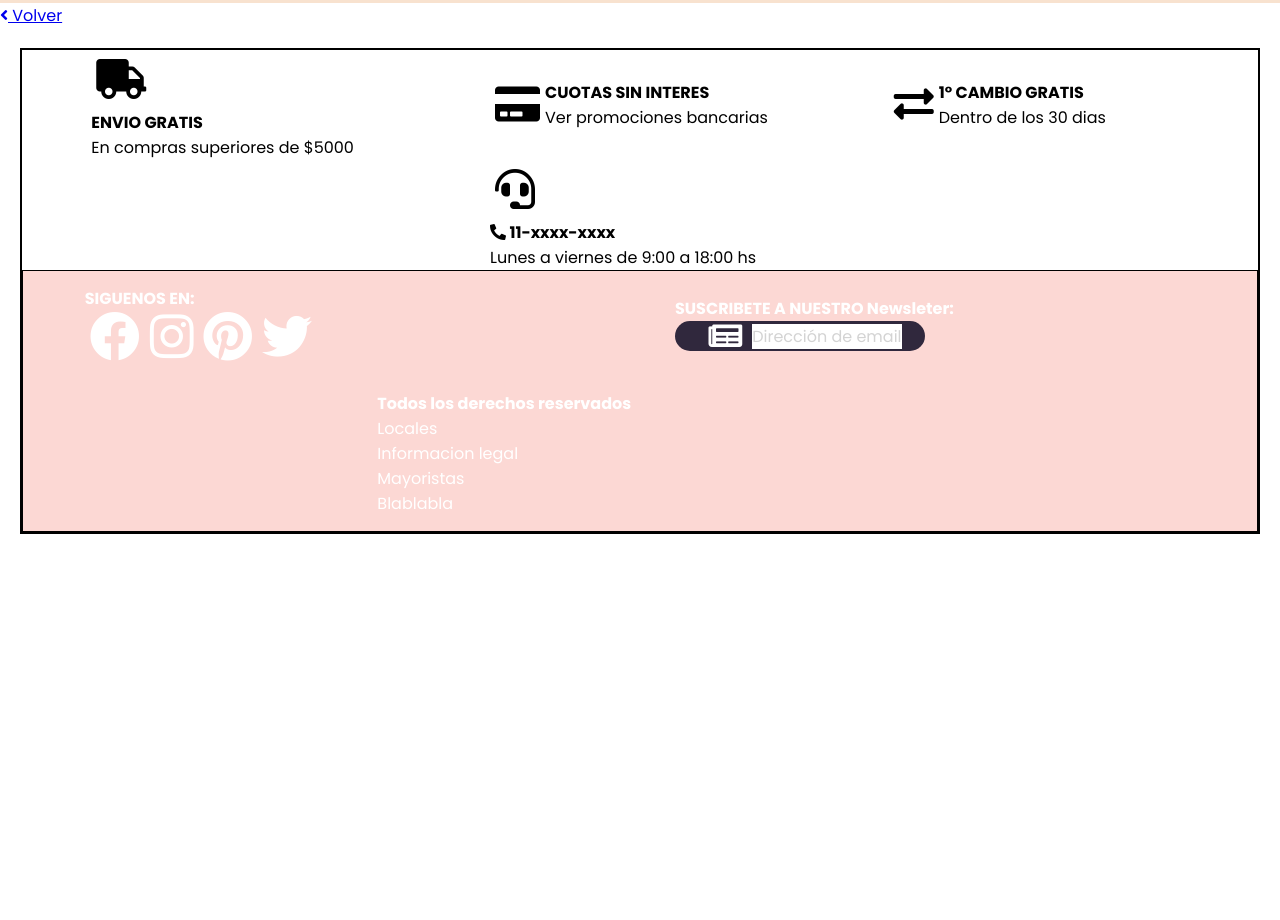
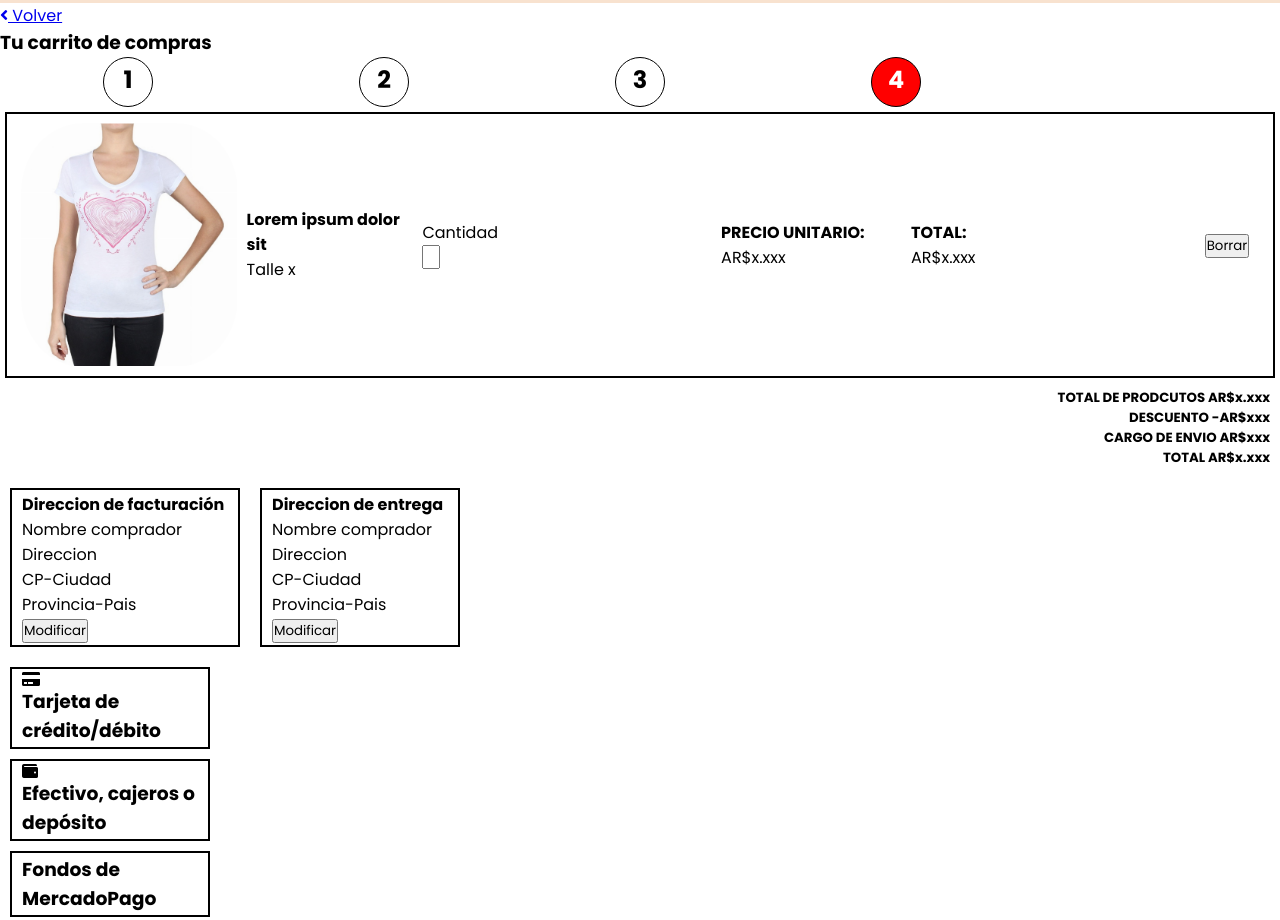
Before and after one commit to lean9ema/G12_LSKV_FC_, a website: page views/productCart4.html in a window 1280 px wide. Shown: the part 100-1020 px from the top of the page. Before the commit the page ends 800 px from the top, so only its background shows below. Drawn offline with Linux system fonts and the light colour scheme; files that its build step writes are made by us from their sources; a web font is replaced by a local one.

Commit message:
Lean-Termine de armar la estructura de los elementos del carrito 4

```diff
--- a/public/css/productCart4.css
+++ b/public/css/productCart4.css
@@ -183,7 +183,89 @@ footer{
 
 
 
-/* Detalle de producto */
+/* carrito 4 */
+main section .paso{
+    width: 80%;
+    display: flex;
+    flex-wrap: wrap;
+    justify-content: space-around;
+}
+ main section .paso h2{
+     text-align: center ;
+    width: 50px;
+    height: 50px;
+     border-radius: 50%;
+     -moz-border-radius: 50%;
+     -webkit-border-radius: 50%;
+     border: 1px solid black ;
+     padding-top: 4px;
+ }
+
+ main section .paso .pasoCuatro{
+     background-color: red;
+     color: #fff;
+ }
+
+ main section.det-compra {
+     border: 2px solid black;
+     display: flex;
+     flex-wrap: wrap;
+     flex-direction: column;
+     align-items: center;
+     margin: 5px;
+ }
+ main section.det-compra img{
+    width: 100%;
+    height: 100%;
+    margin: auto;
+    padding: 4%;
+    border-radius: 30%;
+ }
+ main section.det-compra .imagen-prod{
+     display: flex;
+     flex-wrap: nowrap;
+     align-items: center;
+     flex-grow: 1;
+ }
+ main section.det-compra article.detalle-prod{
+    display: flex;
+     flex-wrap: wrap;
+     flex-direction: column;
+     align-items: center;
+ }
+ main section.det-compra form label input{
+     display: flex;
+     flex-wrap: wrap;
+     flex-direction: column;
+     width: 10%;
+
+ }
+
+.total{
+    margin: 10px;
+    text-align: end;
+ }
+
+
+ main article.adress div{
+     margin: 10px;
+     padding: 2px 10px;
+     border: 2px solid black;
+     width: 200px;
+ }
+
+ main article.adress div.facturacion{
+    width: 230px;
+}
+
+main article.pago div{
+    margin: 10px;
+    padding: 2px 10px;
+    border: 2px solid black;
+    width: 200px;
+    display: flex;
+    flex-wrap: wrap;
+}
 
 
 
@@ -216,6 +298,28 @@ footer{
     .footer-Buttom article{
         width: 45%
     }
+    /*carrito 4*/
+    main section.det-compra{
+        flex-direction: row;
+        align-items: center;
+        justify-content: space-between;
+    }
+    main section.det-compra article{
+        margin: 0 5px;
+        width: 30%;
+    }
+    main section.det-compra article.boton{
+        width: 10%;
+        text-align: left;
+    }
+    main section.det-compra .detalle-prod/*,.precio*/{
+        flex-grow: 0.5;
+    }
+
+    main article.adress{
+        display: flex;
+        flex-wrap: wrap;
+    }
 
 }
 
@@ -246,5 +350,27 @@ footer{
     div.login-home .IngresarRegistrarse a{
         font-size: 12px;
     }
+    /*carrito4*/
+    main section.det-compra article.detalle-prod{
+        flex-direction: row;
+        justify-content: space-between;
+    }
+    main section.det-compra article.detalle-prod div{
+        width: 30%;
+    }
+    main section.det-compra article.precio{
+        display: flex;
+        flex-wrap: wrap;
+        flex-direction: row;
+        justify-content: space-around;
+        align-items: center;
+    }
+    main section.det-compra article.precio div{
+        width: 45%;
+    }
+    main section.det-compra article.boton{
+        width: 5%;
+    }
+
 
 }
--- a/views/productCart4.html
+++ b/views/productCart4.html
@@ -66,16 +66,92 @@
 
         <main>
             <section>
-                <article></article>
-                <article></article>
-                <article></article>
-                <article></article>
-                <article></article>
-                <article></article>
-                <article></article>
-                <article></article>
+                <article>
+                    <h1>Tu carrito de compras</h1>
+                </article>
+                <article class="paso">
+                    <h2>1</h2>
+                    <h2>2</h2>
+                    <h2>3</h2>
+                    <h2 class="pasoCuatro">4</h2>
+                </article>
             </section>
-
+            <section  class="det-compra">
+                <article class="detalle-prod">
+                    <div class="imagen-prod"><img src="/images/imagen-muestra.jpg" alt="Foto del producto" class="Foto del producto"></div>
+                    <div>
+                        <h4>Lorem ipsum dolor sit</h4>
+                        <p>Talle x</p>
+                    </div>
+                    <div>
+                        <form action="/" method="POST">
+                            <label for="cant">
+                                Cantidad
+                                <input type="number" id="cant" name="cant">
+                            </label>
+                        </form>
+                    </div>
+                </article>
+                <article class="precio">
+                    <div>
+                        <h4>PRECIO UNITARIO:</h4>
+                        <p>AR$x.xxx</p>
+                    </div>
+                    <div>
+                        <h4>TOTAL:</h4>
+                        <p><p>AR$x.xxx</p></p>
+                    </div>
+                </article>
+                <article class="boton">
+                    <button type="reset">Borrar</button>
+                </article>
+            </section>
+                <article class="total">
+                    <div>
+                        <h5>TOTAL DE PRODCUTOS AR$x.xxx</h5>
+                    </div>
+                    <div>
+                        <h5>DESCUENTO -AR$xxx</h5>
+                    </div>
+                    <div>
+                        <h5>CARGO DE ENVIO AR$xxx</h5>
+                    </div>
+                    <div>
+                        <h5>TOTAL AR$x.xxx</h5>
+                    </div>
+                </article>
+                <article class="adress">
+                    <div class="facturacion">
+                        <h4>Direccion de facturación</h4>
+                        <p>Nombre comprador</p>
+                        <p>Direccion</p>
+                        <p>CP-Ciudad</p>
+                        <p>Provincia-Pais</p>
+                        <button type="reset">Modificar</button>
+                    </div>
+                    <div class="envio">
+                        <h4>Direccion de entrega</h4>
+                        <p>Nombre comprador</p>
+                        <p>Direccion</p>
+                        <p>CP-Ciudad</p>
+                        <p>Provincia-Pais</p>
+                        <button type="reset">Modificar</button>
+                    </div>
+                </article>
+                <article class="pago">
+                    <div>
+                        <i class="fas fa-credit-card"></i>
+                        <h3>Tarjeta de crédito/débito</h3>
+                    </div>
+                    <div>
+                        <i class="fas fa-wallet"></i>
+                        <h3>Efectivo, cajeros o depósito</h3>
+                    </div>
+                    <div>
+                        <h3>Fondos de MercadoPago</h3>
+                    </div>
+                </article>
+            </section>
         </main>
 
         <footer>
```
Also changed, not shown: public/images/imagen-muestra.jpg (added).
